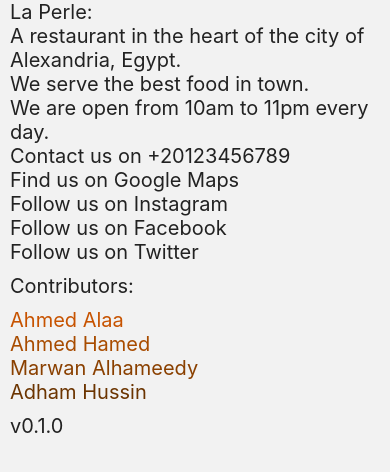
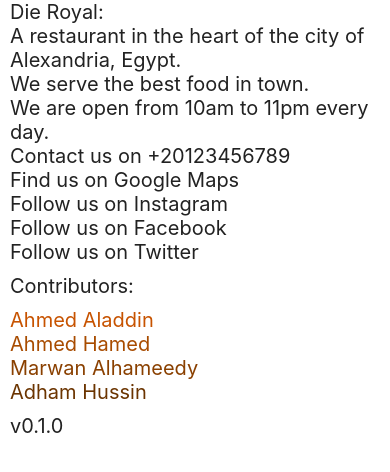
Before and after one commit to The-White-Hats/El-Menu, a React Native app: screen /About in a window 390 px wide. Shown: the top 472 px of the page. Built offline with nearby package versions, Linux system fonts and the light colour scheme.

Commit message:
tune the about page

```diff
--- a/screens/about/about.jsx
+++ b/screens/about/about.jsx
@@ -1,9 +1,10 @@
-import {  StyleSheet, Text, View, KeyboardAvoidingView, TextInput, TouchableOpacity, Keyboard, Button } from 'react-native';
+import {  StyleSheet, Text, View, StatusBar } from 'react-native';
 import { SafeAreaView } from 'react-native-safe-area-context';
 import { useState, useEffect } from 'react';
 
+import {restaurant_name} from './../../Menu.json'
 
-const About = ({navigation}) => {
+const About = () => {
   const [click, setClick] = useState(0);
   const [secret, setSecret] = useState();
 
@@ -17,10 +18,12 @@
       );
     }
   }, [click]);
+
   return (
     <SafeAreaView style={styles.container} onTouchStart={() => setClick(click + 1)}>
+      <StatusBar backgroundColor='white' barStyle='dark-content' />
       <View style = {styles.about}>
-                <Text style={styles.text}>La Perle:</Text>
+        <Text style={styles.text}>{restaurant_name}:</Text>
         <Text style={styles.text}>A restaurant in the heart of the city of Alexandria, Egypt.</Text>
         <Text style={styles.text}>We serve the best food in town.</Text>
         <Text style={styles.text}>We are open from 10am to 11pm every day.</Text>
@@ -29,11 +32,11 @@
         <Text style={styles.text}>Follow us on Instagram</Text>
         <Text style={styles.text}>Follow us on Facebook</Text>
         <Text style={styles.text}>Follow us on Twitter</Text>
-                <Text style={{...styles.text,marginTop:10}}>Contributors:</Text>
-                <Text style={{...styles.text,color:"#c75300",marginTop:10}}>Ahmed Alaa</Text>
-                <Text style={{...styles.text,color:"#a84c00"}}>Ahmed Hamed</Text>
-                <Text style={{...styles.text,color:"#8a4000"}}>Marwan Alhameedy</Text>
-                <Text style={{...styles.text,color:"#6b3400",marginBottom:10}}>Adham Hussin</Text>
+        <Text style={{...styles.text, marginTop:10}}>Contributors:</Text>
+        <Text style={{...styles.text, color:"#c75300",marginTop:10}}>Ahmed Aladdin</Text>
+        <Text style={{...styles.text, color:"#a84c00"}}>Ahmed Hamed</Text>
+        <Text style={{...styles.text, color:"#8a4000"}}>Marwan Alhameedy</Text>
+        <Text style={{...styles.text, color:"#6b3400",marginBottom:10}}>Adham Hussin</Text>
         <Text style={styles.text}>v0.1.0</Text>
         {secret}
       </View>
@@ -43,7 +46,8 @@
 
 const styles = StyleSheet.create({
     container: {
-        flex: 0,
+      flex: 1,
+      backgroundColor: 'white'
     },
     about: {
       flex: 0,
@@ -56,4 +60,5 @@
       fontSize: 15, color: '#222222'
     }
 });
+
 export default About;
```
Lines whose indentation alone changed are shown as unchanged.
